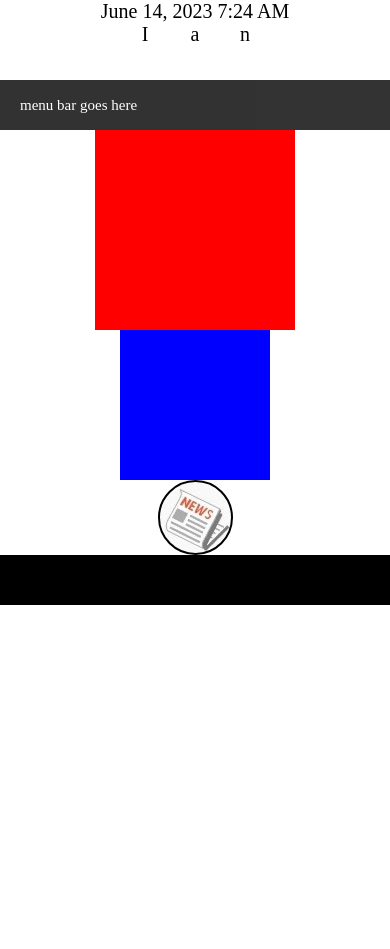
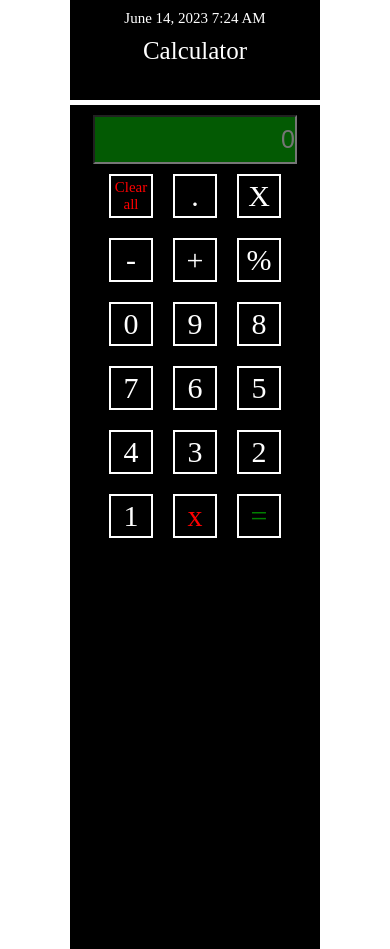
Before and after one commit to ianBayne81/Playground, a plain HTML site: page index.html in a window 390 px wide. Before the commit the page ends 844 px from the top, so only its background shows below. Drawn offline with nearby package versions, Linux system fonts and the light colour scheme.

Commit message:
Changed design of project
Project is now a calculator

```diff
--- a/index.html
+++ b/index.html
@@ -14,28 +14,38 @@
     <body>
         <header id="header">
             <div id="get-date"><!--Javascript time and date inserted here--></div>
-            <div id="letters-home"></div>
+            <div id="title">Calculator</div>
         </header>
+        <div id="outer-housing">
+            <input id="input-screen" placeholder="0">
+            <div id="button-housing">
+                <div id="clear" class="button">Clear all</div>
+                <div id="decimal" class="button">.</div>
+                <div id="multiply" class="button">X</div>
+                <div id="subtract" class="button">-</div>
+                <div id="addition" class="button">+</div>
+                <div id="percentage" class="button">%</div>
+                <div id="num-zero" class="button">0</div>
+                <div id="num-nine" class="button">9</div>
+                <div id="num-eight" class="button">8</div>
+                <div id="num-seven" class="button">7</div>
+                <div id="num-six" class="button">6</div>
+                <div id="num-five" class="button">5</div>
+                <div id="num-four" class="button">4</div>
+                <div id="num-three" class="button">3</div>
+                <div id="num-two" class="button">2</div>
+                <div id="num-one" class="button">1</div>
+                <div id="backspace" class="button">x</div>
+                <div id="equals" class="button">=</div>
 
-        <div id='menu-bar'>
-            <div id="menu">menu bar goes here</div>
+            </div>
         </div>
 
-        <div id="container"></div>
 
-        <div id="box"></div>
 
         <div id="button-element"><!-- Javascript button inserted here --></div>
+        <script src="https://cdnjs.cloudflare.com/ajax/libs/moment.js/2.29.1/moment.min.js"></script>
 
-        <div id="footer">
-                <div class='letter' id="i">I</div>
-                <div class='letter' id="a">a</div>
-                <div class='letter' id='n'>n</div>
-        </div>
-
-        <script src="https://cdnjs.cloudflare.com/ajax/libs/moment.js/2.29.1/moment.min.js"></script>
-        <script src="https://cdnjs.cloudflare.com/ajax/libs/gsap/3.12.0/gsap.min.js"></script>
-        <script src="https://cdnjs.cloudflare.com/ajax/libs/gsap/3.12.0/Flip.min.js"></script>
 
         <script src= "src/index.js"></script>
     </body>
--- a/src/index.js
+++ b/src/index.js
@@ -1,5 +1,4 @@
-//GSAP code for plugin
-gsap.registerPlugin(Flip)
+
 
 //create time and insert into header element
 const getDate = moment().format('LLL') // moment.js link from html page
@@ -7,46 +6,3 @@ const createTime = document.createElement('p')
 createTime.textContent = getDate
 const selectHeader = document.querySelector('#get-date')
 selectHeader.appendChild(createTime)
-
-//create button / link element
-const createButton = document.createElement('button')
-createButton.textContent = ''
-const selectButtonElement = document.querySelector('#button-element')
-selectButtonElement.appendChild(createButton)
-createButton.setAttribute('id', 'jsButton')
-
-document.querySelector('#jsButton').addEventListener('click', function (e) {
-    e.preventDefault()
-    location.assign('https://news.com.au')
-   });
-
-//code for moving letters with flip on page load
-
-const targetLetterI = document.querySelector('#i')
-const targetLetterA = document.querySelector('#a')
-const targetLetterN = document.querySelector('#n')
-const letterHome = document.querySelector('#letters-home')
-window.onload = function () {
-    let letterI = Flip.getState('#i')
-    let letterA = Flip.getState('#a')
-    let letterN = Flip.getState('#n')
-    letterHome.appendChild(targetLetterI)
-    letterHome.appendChild(targetLetterA)
-    letterHome.appendChild(targetLetterN)
-    Flip.from(letterI, {duration: 3, ease: "power1.out"})
-    Flip.from(letterA, {duration: 4, ease: "power1.out"})
-    Flip.from(letterN, {duration: 5, ease:"power1.out"})
-}
-
-//code for moving box and button with flip when page is clicked
-const container = document.querySelector('#container')
-const box = document.querySelector('#box')
-
-document.addEventListener('click', (e) => {
-    let boxState = Flip.getState('#box')
-    let buttonState = Flip.getState('#jsButton')
-    container.appendChild(box)
-    box.appendChild(selectButtonElement)
-    Flip.from(boxState, { duration: 3, ease: "power1.out"})
-    Flip.from(buttonState, { duration: 5, ease: "power1.out"})
-})
--- a/styles.css
+++ b/styles.css
@@ -12,150 +12,132 @@ body {
 #header {
     display: block;
     height: 100px;
-    width: 100%;
-    background-color: white;
-    font-size: 50px;
-    color: black;
+    width: 400px;
+    margin: auto;
+    background-color: black;
+    border-bottom: 5px solid white;
 }
 
 #get-date {
     display: flex;
     justify-content: center;
     align-items: center;
+    font-size: 25px;
+    color: white;
+    padding: 10px;
 }
 
-#letters-home {
+#title {
     display: flex;
+    align-items: center;
     justify-content: center;
-    align-items: center;
+    font-size: 35px;
+    color: white;
 }
 
-#menu-bar {
-    margin: 0;
-    height: 50px;
-    width: 100%;
+#outer-housing {
+    display: block;
+    text-align: center;
+    width: 400px;
+    height: 100%;
+    margin: auto;
     background-color: black;
-    opacity: .8;
+}
+
+#input-screen {
+    width: 300px;
+    height: 65px;
+    margin-top: 10px;
+    font-size: 30px;
+    background-color: rgb(3, 90, 3);
+    color: white;
+    font-weight: 300pt;
+    text-align: right;
+
+}
+
+#button-housing {
+    display: flex;
+    flex-wrap: wrap;
+    align-items: center;
+    justify-content: center;
+    margin: auto;
+    width: 350px;
+}
+
+.button {
     display: flex;
     align-items: center;
-    text-align: left;
+    justify-content: center;
+    height: 55px;
+    width: 55px;
+    margin: 10px;
+    border: 2px solid white;
+    font-size: 50px;
+    font-weight: 300pt;
+    color: white;
 }
 
-#menu {
-    margin-left: 50px;
-    color: white;
-    font-size: 20px;
-}
-
-#container {
-    margin: auto;
-    height: 400px;
-    width: 400px;
-    background-color: red;
-    display: flex;
-    justify-content: center;
-    align-items: center;
-}
-
-#box {
-    margin: auto;
-    height: 300px;
-    width: 300px;
-    display: flex;
-    justify-content: center;
-    align-items: center;
-    background-color: blue;
-    /* transform: rotate(-45deg) */
-}
-
-#button-element {
-    display: flex;
-    justify-content: center;
-    align-items: center;
-}
-
-#jsButton   {
-    border-radius: 75%;
-    border: 2px solid black;
-    height: 140px;
-    width: 140px;
-    cursor: pointer;
-    background-image: url("./images/news.jpg");
-}
-
-#jsButton:hover {
+.button:hover {
     transform: scale(1.2);
 }
 
-#footer {
-    height: 50px;
-    width: 100%;
-    background-color: black;
-    display: flex;
-    align-items: center;
-    justify-content: space-between;
-    transform: rotate(180deg)
+#clear {
+    color: red;
+    font-size: 15px;
 }
 
-.letter {
-    margin-left: 50px;
-    margin-right: 50px;
-    width: 20px;
-    font-size: 30px;
-    text-align: center;
+#backspace {
+    color: red;
+}
+
+#equals {
+    color: green;
+}
+
+/* Phone screen size settings */
+@media screen and (min-width: 0px) and (max-width: 410px) {
+
+
+#header {
+    display: block;
+    height: 100px;
+    width: 250px;
+    margin: auto;
+    background-color: black;
+    border-bottom: 5px solid white;
+}
+
+#outer-housing {
+    width: 250px;
+    height: 100vh;
+    margin: auto;
+    background-color: black;
+}
+
+#get-date {
+    font-size: 15px;
+}
+
+#title {
+    font-size: 25px;
+}
+
+#input-screen {
+    width: 200px;
+    height: 45px;
+    font-size: 25px;
 
 }
 
-/* Phone screen size settings */
-@media screen and (min-width: 0px) and (max-width: 480px) {
-
-#header {
-    height: 80px;
-    width: 100%;
-    font-size: 20px;
+#button-housing {
+    width: 200px;
 
 }
-
-.letter {
-    margin-left: 15px;
-    margin-right: 15px;
-    width: 20px;
-    font-size: 20px;
-    text-align: center;
-
-}
-
-#menu {
-    margin-left: 20px;
-    font-size: 15px;
-}
-
-#container {
-    height: 200px;
-    width: 200px;
-}
-
-#box {
-    height: 150px;
-    width: 150px;
-}
-
-#jsButton {
-    height: 75px;
-    width: 75px;
-    background-image: url("./images/news75px.jpg");
+.button {
+    height: 40px;
+    width: 40px;
+    font-size: 30px;
 }
 
 }
-
-/* Tablet size screen settings */
-@media screen and (min-width: 480px) and (max-width: 800px) {
-
-    #header {
-        height: 100px;
-        width: 100vw;
-        font-size: 30px;
-
-    }
-
-}
```
Also changed, not shown: images/news.jpg (deleted), images/news150px.jpg (deleted), images/news2.jpg (deleted), images/news75px.jpg (deleted).
